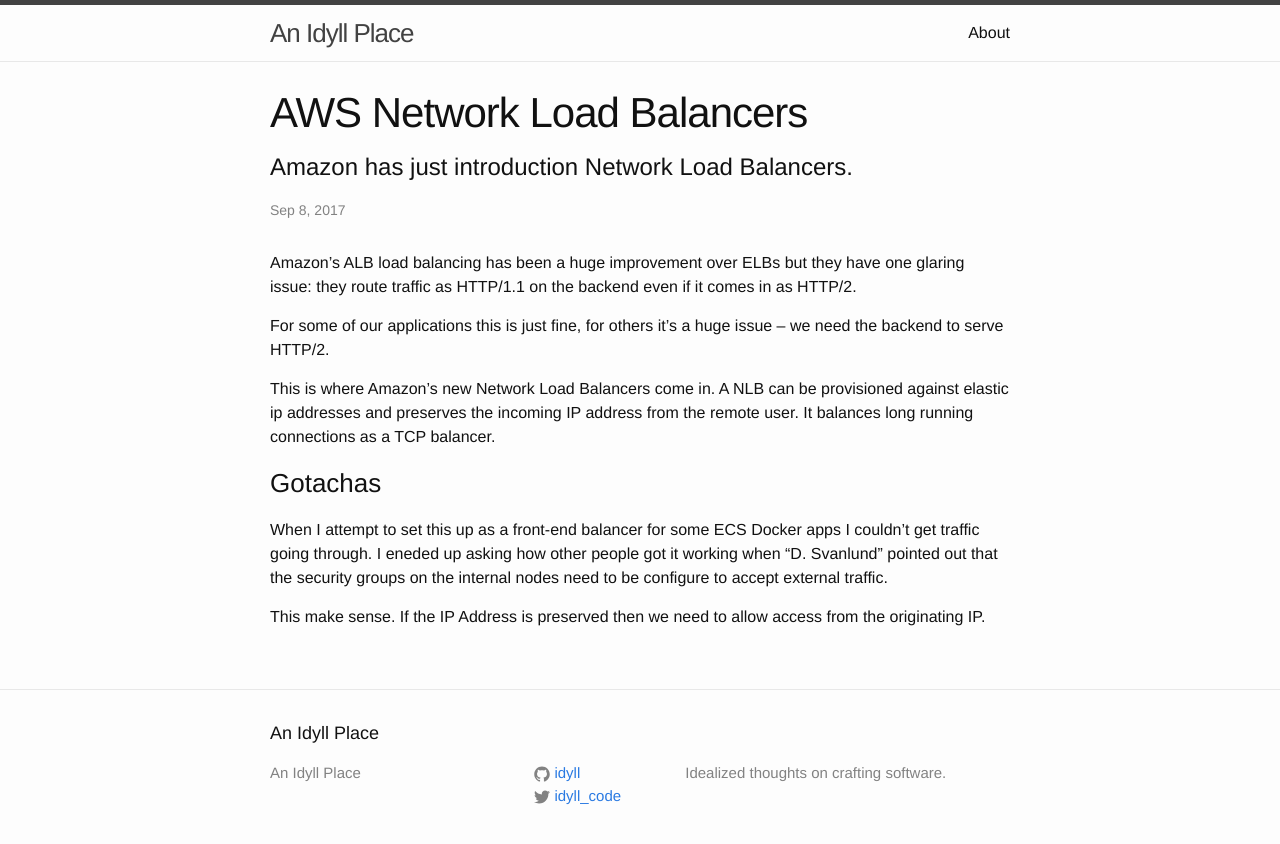
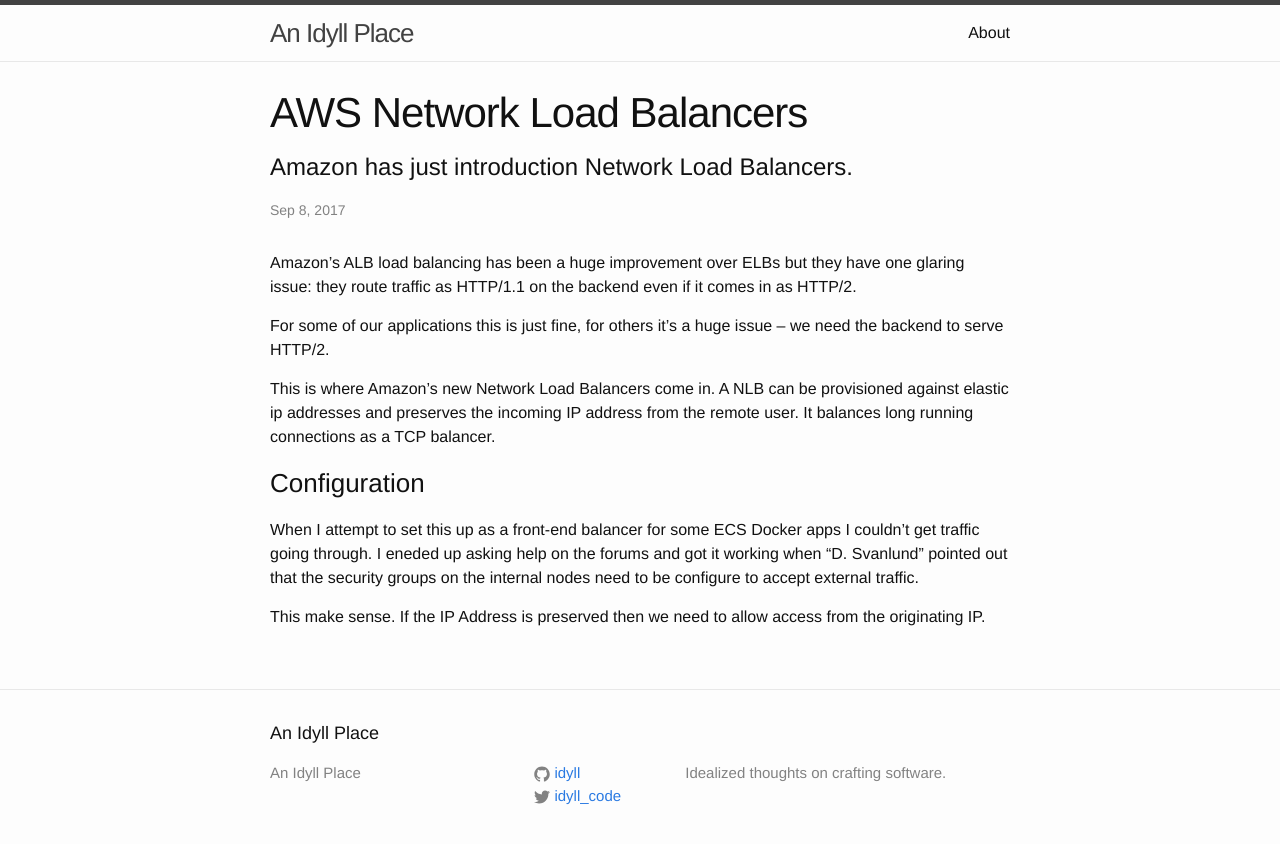
Before and after one commit to idyll/idyll.github.io, a Jekyll site: the page built from _posts/2017-09-08-aws-nlb.md, in a window 1280 px wide. Shown: the top 844 px of the page. Built offline with Jekyll 4.4.1, drawn with Linux system fonts in a browser that asks for light colours.

Commit message:
fix a typo

```diff
--- a/_posts/2017-09-08-aws-nlb.md
+++ b/_posts/2017-09-08-aws-nlb.md
@@ -15,10 +15,10 @@
 This is where Amazon's new Network Load Balancers come in. A NLB can be provisioned against elastic ip addresses
 and preserves the incoming IP address from the remote user. It balances long running connections as a TCP balancer.
 
-### Gotachas
+### Configuration
 
 When I attempt to set this up as a front-end balancer for some ECS Docker apps I couldn't get traffic going through.
-I eneded up asking how other people got it working when "D. Svanlund" pointed out that the security groups on the
+I eneded up asking help on the forums and got it working when "D. Svanlund" pointed out that the security groups on the
 internal nodes need to be configure to accept external traffic.
 
 This make sense. If the IP Address is preserved then we need to allow access from the originating IP.
```
